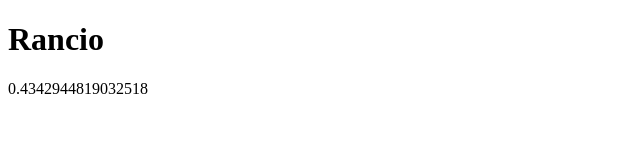
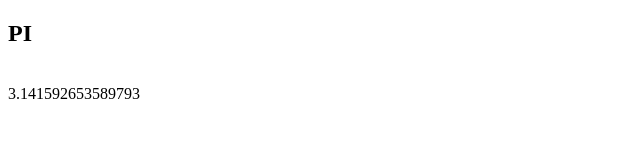
Before and after one commit to TomasJaH/project-tomy, a plain HTML site: page Clases/Web/CURSO JS/Practica/index.html in a window 1280 px wide. Shown: the whole page, without its empty margins (0-640 px from the left). Drawn offline with Linux system fonts and the light colour scheme.

Commit message:
VS CODE ARREGLADO

```diff
--- a/Clases/Web/CURSO JS/Practica/index.html
+++ b/Clases/Web/CURSO JS/Practica/index.html
@@ -4,7 +4,6 @@
     <title></title>
 </head>
 <body>
-    <h1>Rancio</h1>
     <script src="index.js"></script>
 </body>
 </html>
--- a/Clases/Web/CURSO JS/Practica/index.js
+++ b/Clases/Web/CURSO JS/Practica/index.js
@@ -1,3 +1,2 @@
-let sns = Math.LOG10E;
-document.write(sns);
-hola;
+let sns = Math.PI;
+document.write(`<h2>PI</h2><br>${sns}`);
```
